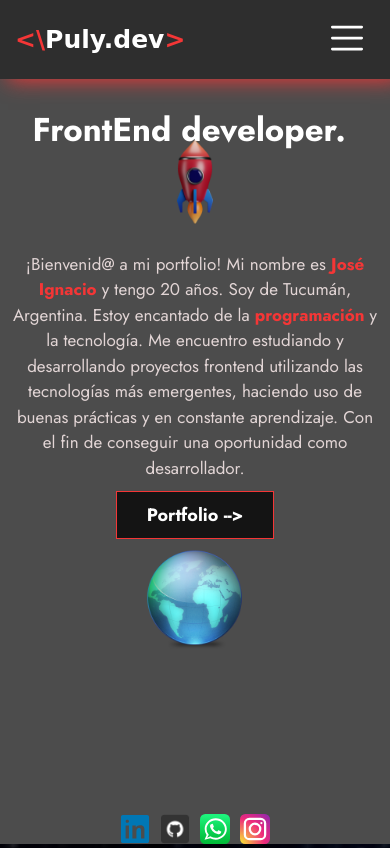
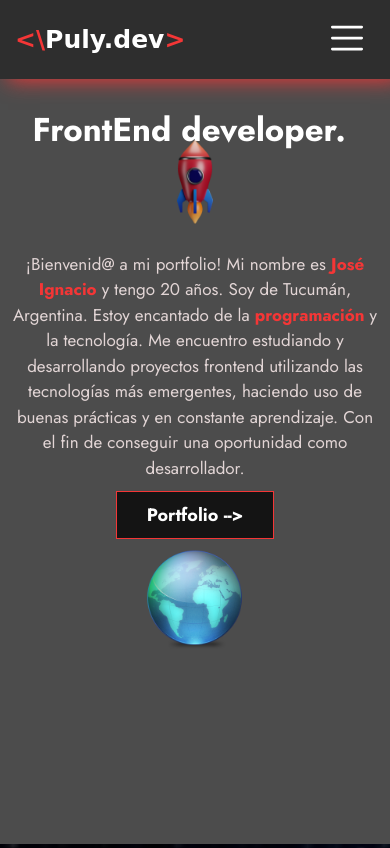
Before and after one commit to pulygarcia/Portfolio2, a plain HTML site: page index.html in a window 390 px wide. Shown: the top 848 px of the page. Drawn offline with Linux system fonts and the light colour scheme; a web font is replaced by a local one.

Commit message:
quitando iconos fijos en mobile

```diff
--- a/build/css/app.css
+++ b/build/css/app.css
@@ -305,22 +305,18 @@ main {
 }
 
 .flotantes {
-  position: fixed;
-  bottom: 0;
-  left: 0;
-  right: 0;
-  display: flex;
-  justify-content: center;
-  align-items: flex-end;
-  gap: 1rem;
+  display: none;
 }
 @media (min-width: 1024px) {
   .flotantes {
+    position: fixed;
     left: 0;
     top: 50%;
     bottom: 50%;
+    display: flex;
     flex-direction: column;
     align-items: flex-start;
+    gap: 1rem;
   }
 }
 .flotantes__imagen {
```
